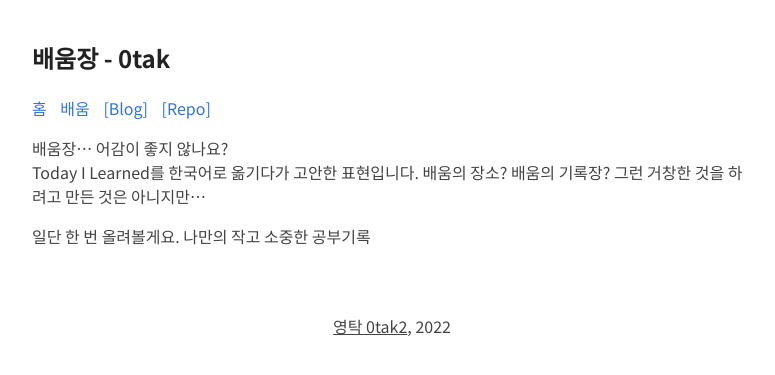
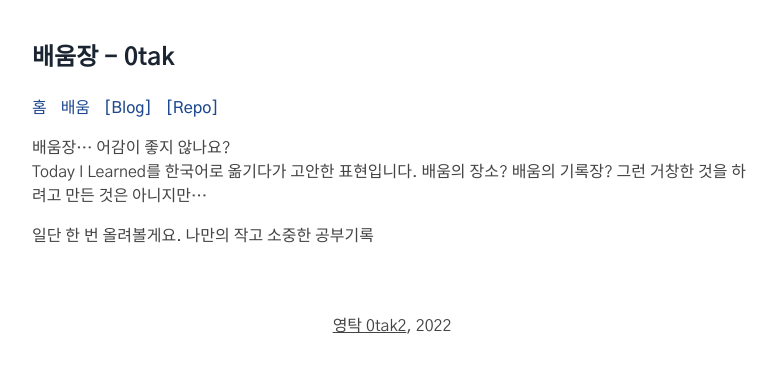
Before and after one commit to 0tak2/T0L, a Jekyll site: the page built from index.md, in a window 1280 px wide. Shown: the top 375 px of the page, without its empty margins (248-1023 px from the left). Built offline with Jekyll 4.4.1, drawn with Linux system fonts in a browser that asks for light colours.

Commit message:
스타일 수정

```diff
--- a/_includes/head.html
+++ b/_includes/head.html
@@ -11,7 +11,7 @@
     <link rel="icon" href="{{ site.baseurl }}/assets/favicon.ico" type="image/x-icon">
     <link href='{{ site.baseurl }}/feed.xml' rel='alternate' type='application/atom+xml'>
     <link rel="canonical" href="{{ site.baseurl }}{{ page.url }}">
-    <link rel="stylesheet" href="{{ site.baseurl }}/assets/style.css?20221227v2">
+    <link rel="stylesheet" href="{{ site.baseurl }}/assets/style.css?20221228v1">
 </head>
 
 <body>
--- a/assets/style.css
+++ b/assets/style.css
@@ -1,7 +1,14 @@
-@import url('https://fonts.googleapis.com/css2?family=Noto+Sans+KR:wght@400;700&display=swap');
+@import url('https://fonts.googleapis.com/css2?family=Gothic+A1:wght@400;500;700&display=swap');
+
+:root {
+	--primary-color: #444;
+    --title-color: #1B2431;
+    --anchor-color: #1E488F;
+    --visited-anchor-color: #353866;
+}
 
 body {
-    font-family: 'Noto Sans KR', sans-serif;
+    font-family: 'Gothic A1', sans-serif;
     margin: auto;
     padding: 20px;
     max-width: 720px;
@@ -10,7 +17,7 @@ body {
     word-wrap: break-word;
     overflow-wrap: break-word;
     line-height: 1.5;
-    color: #444;
+    color: var(--primary-color);
 }
 
 /* Hide scrollbar for Chrome, Safari and Opera */
@@ -38,15 +45,21 @@ b {
 }
 
 a {
-    color: #3273dc;
+    color: var(--anchor-color);
     cursor: pointer;
     text-decoration: underline;
-    /*color: #ff5e6c;*/
+}
+
+a:visited {
+    color: var(--visited-anchor-color);
+    cursor: pointer;
+    text-decoration: underline;
 }
 
 .title {
     text-decoration: none;
     border: 0;
+    color: var(--title-color);
 }
 
 .title h1 {
@@ -96,6 +109,12 @@ a.noblue {
 
 a.navlink {
     text-decoration-line: none;
+    font-weight: 500;
+}
+
+a:visited.navlink {
+    text-decoration-line: none;
+    color: var(--anchor-color);
 }
 
 textarea:required,
@@ -249,7 +268,7 @@ ul.blog-posts li span {
 }
 
 ul.blog-posts li a:visited {
-    color: #8b6fcb;
+    color: var(--visited-anchor-color);
 }
 
 /* discovery feed */
@@ -268,7 +287,7 @@ ul.discover-posts li span {
 }
 
 ul.discover-posts li a:visited {
-    color: #8b6fcb;
+    color: var(--visited-anchor-color);
 }
 
 ul.discover-posts li div {
```
